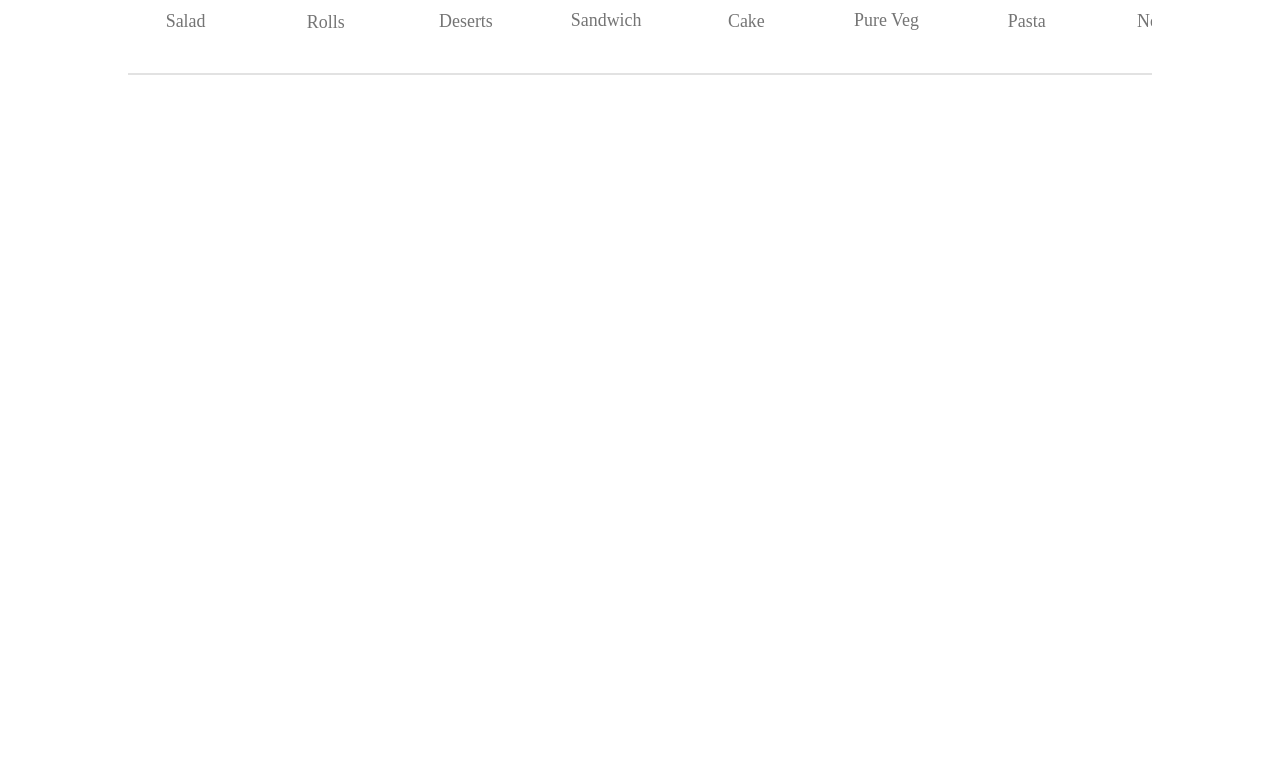
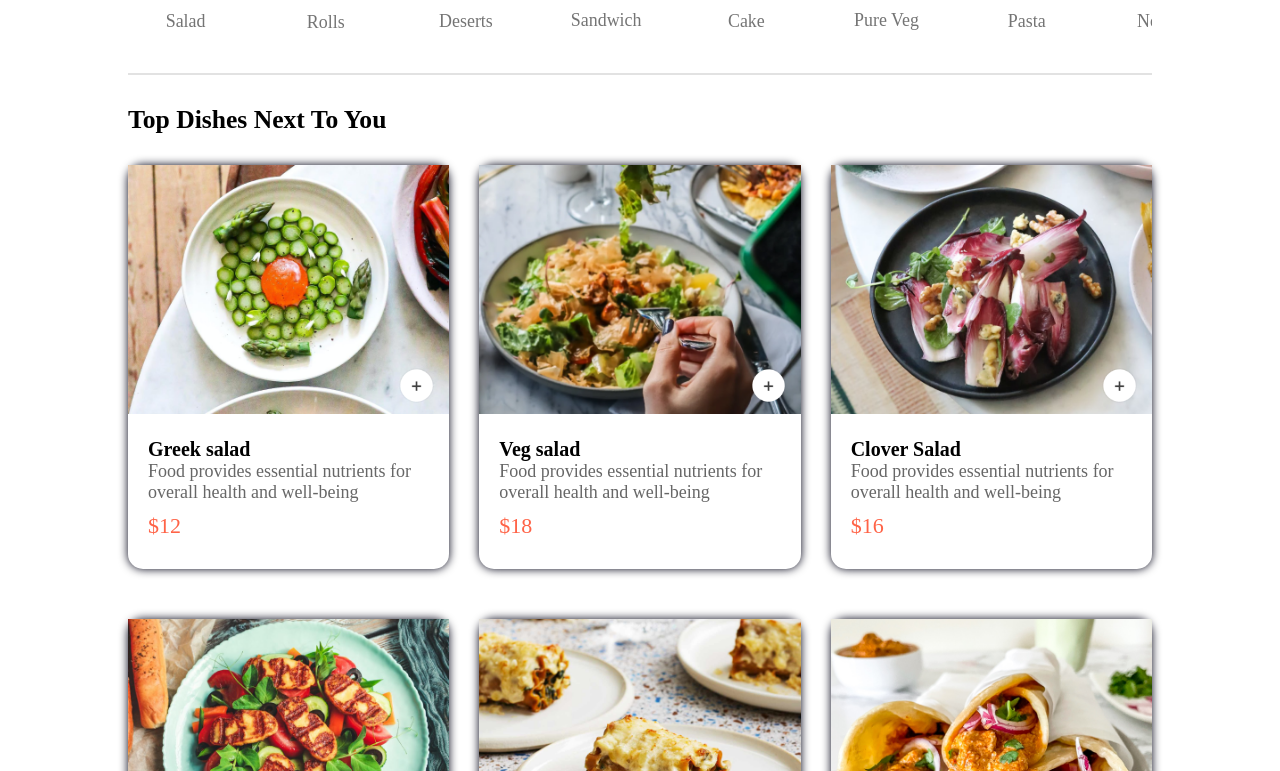
Before and after one commit to mehmetpektass/Food-Delivery-MERN-Stack, a React (Vite) app in the folder project/client/: page / in a window 1280 px wide. Shown: the part 929-1700 px from the top of the page. Before the commit the page ends 1004 px from the top, so only its background shows below. Built offline with nearby package versions, Linux system fonts and the light colour scheme.

Commit message:
edited content of home page back

```diff
--- a/project/client/src/pages/Home/Home.jsx
+++ b/project/client/src/pages/Home/Home.jsx
@@ -10,7 +10,7 @@ const Home = () => {
     <>
       <Header />
       <ExploreMenu category={category} setCategory={setCategory} />
-
+      <FoodDisplay category={category}/>
     </>
   );
 };
```
Also changed, not shown: 2 other files (tests, documents, lock files or other folders).
